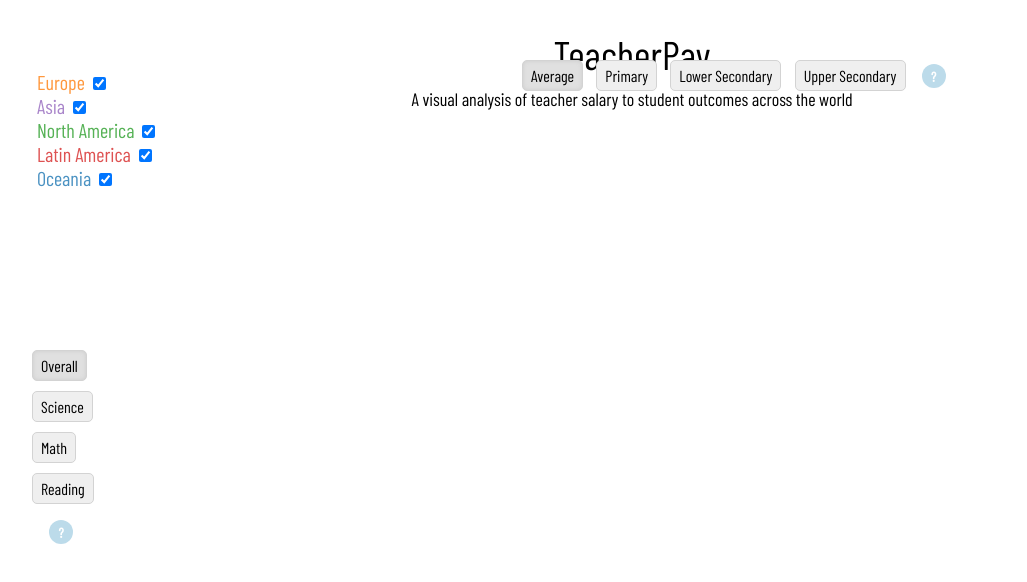
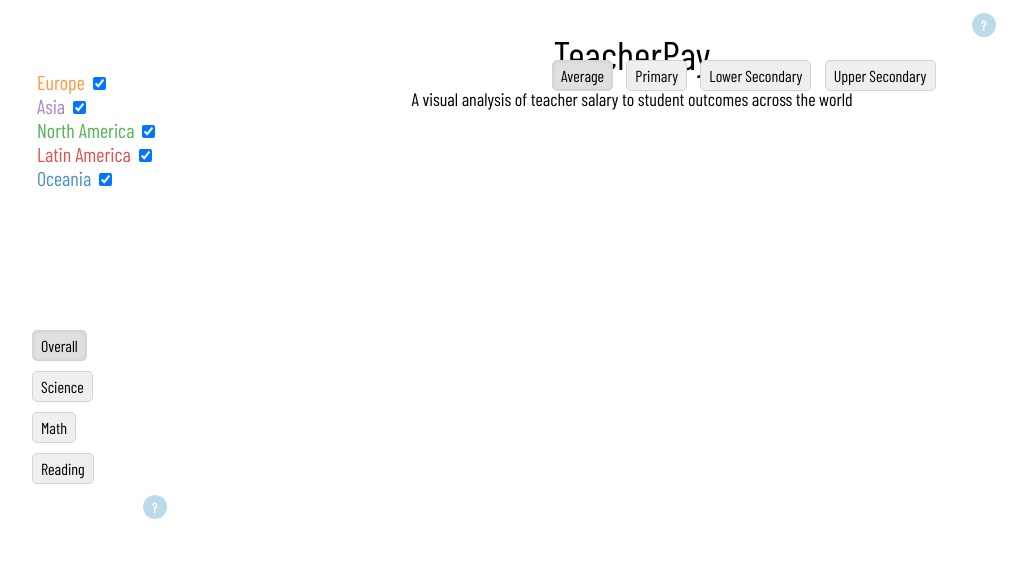
Before and after one commit to brillantewang/brillantewang.github.io, a website: page index.html in a window 1280 px wide. Shown: the whole page, without its empty margins (8-1035 px from the left). Drawn offline with nearby package versions, Linux system fonts and the light colour scheme.

Commit message:
reposition help tips to be near labels

```diff
--- a/stylesheets/graph.css
+++ b/stylesheets/graph.css
@@ -67,13 +67,13 @@ button {
 }
 
 .subjects-tip {
-	left: 17px;
-	bottom: -30px;
+	right: -73px;
+	bottom: -25px;
 }
 
 .school-types-tip {
-	right: -40px;
-	bottom: 3px;
+	right: -60px;
+	top: -47px;
 }
 
 .help-tip:before{
@@ -100,7 +100,7 @@ button {
     border-radius: 3px;
     box-shadow: 1px 1px 1px rgba(0, 0, 0, 0.2);
     color: #FFF;
-    font-size: 14px;
+    font-size: 15px;
     line-height: 1.4;
 }
 
@@ -189,7 +189,7 @@ button {
   flex-direction: column;
   align-items: flex-start;
   position: absolute;
-  top: 350px;
+  top: 330px;
   margin-left: 40px;
   z-index: 1;
 }
@@ -206,7 +206,7 @@ button {
 }
 
 .school-type-btns {
-	left: 520px;
+	left: 550px;
 	position: absolute;
 }
 
```
